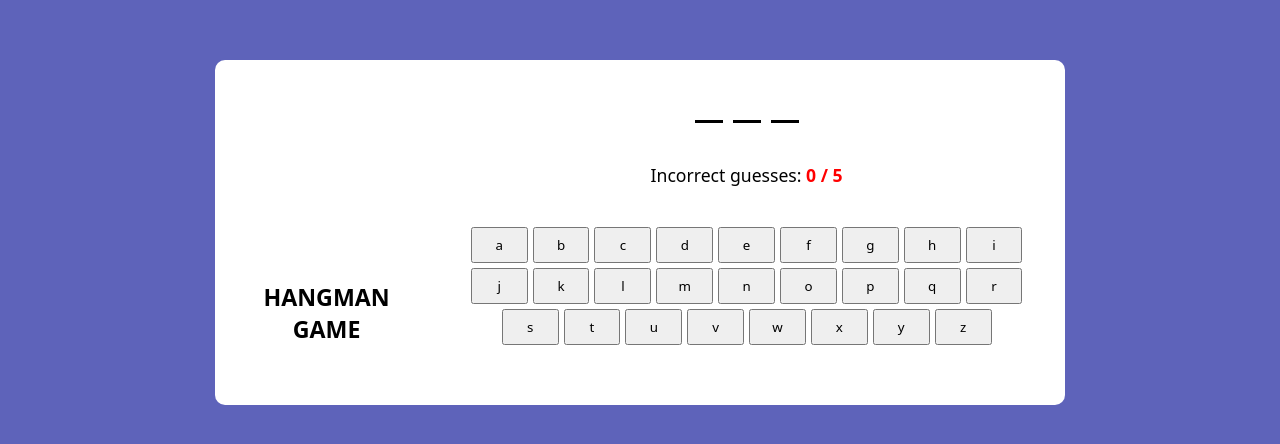
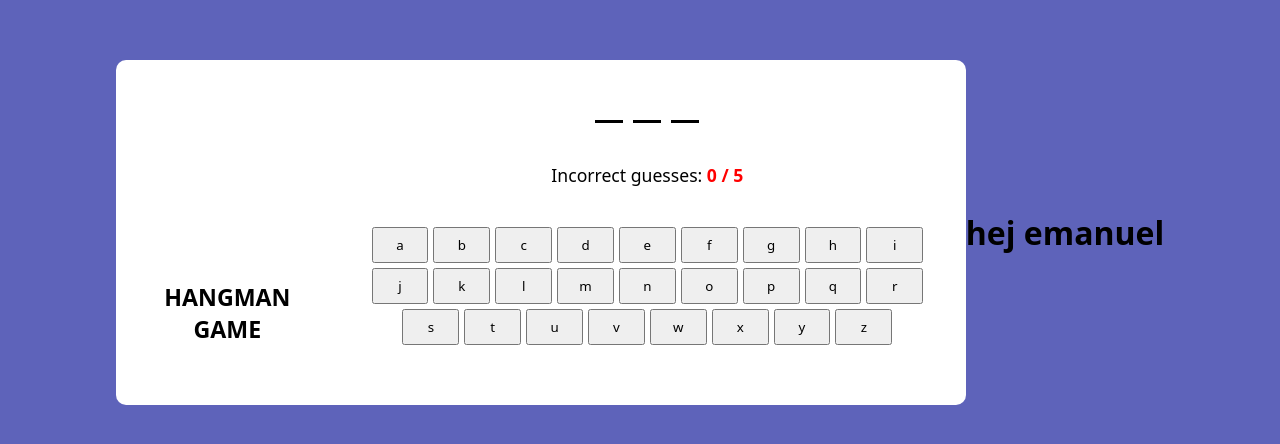
Before and after one commit to prog-Yousef/Hangman.1, a plain HTML site: page index.html in a window 1280 px wide. Shown: the part 168-612 px from the top of the page. Drawn offline with Linux system fonts and the light colour scheme.

Commit message:
first commit

```diff
--- a/index.html
+++ b/index.html
@@ -42,7 +42,7 @@
             </div>
         </div>
         <script src="index.js"></script>
-
+<h1>hej emanuel</h1>
     </body>
 
 </html>
```
